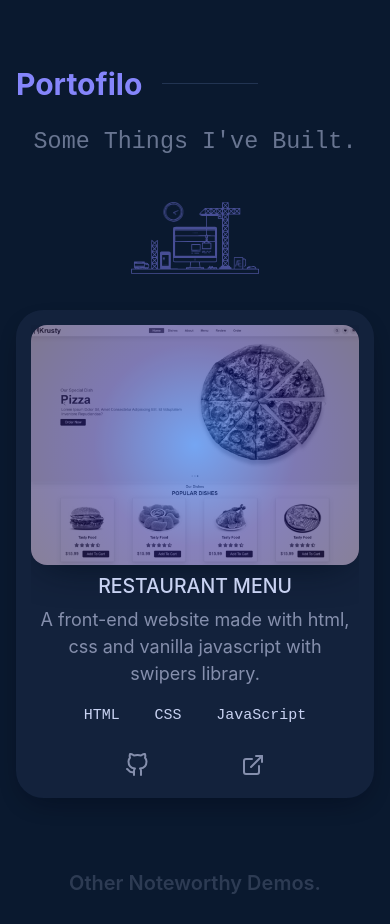
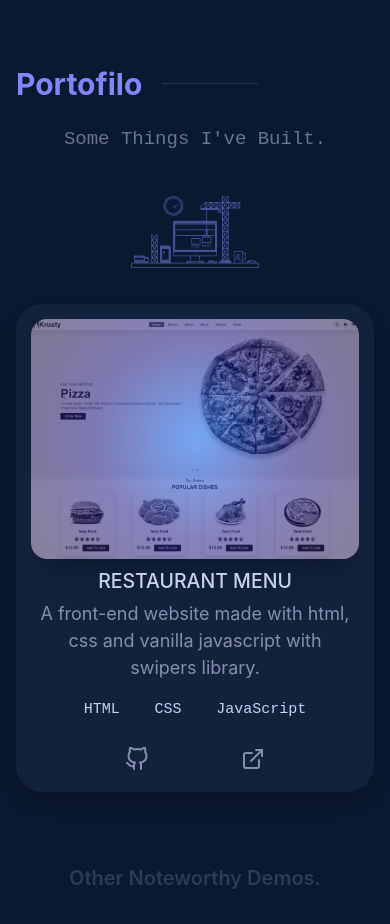
Before and after one commit to Goblo7/aes-portfolio, a React (Create React App) app: page / in a window 390 px wide. Shown: the part 2500-3424 px from the top of the page. Built offline with nearby package versions, Linux system fonts and the light colour scheme.

Commit message:
update v0.92

```diff
--- a/src/components/preloader/preloader.component.jsx
+++ b/src/components/preloader/preloader.component.jsx
@@ -42,7 +42,7 @@ const gobloLogoStyles = {
   },
 };
 
-export default function Preloader() {
+const Preloader = () => {
   return (
     <Box className={styles._hidden}>
       <SvgIcon sx={gobloLogoStyles}>
@@ -54,4 +54,6 @@ export default function Preloader() {
       </SvgIcon>
     </Box>
   );
-}
+};
+
+export default Preloader;
--- a/src/components/sections/section/portolio/portfolio-section.component.jsx
+++ b/src/components/sections/section/portolio/portfolio-section.component.jsx
@@ -47,7 +47,7 @@ const aboutProjectTitle = [
     color: layoutStyles.mainFontColor,
     fontWeight: "500",
     margin: "auto",
-    fontSize: `clamp(19px,6vw,27px)`,
+    fontSize: `clamp(19px,4vw,27px)`,
   },
   {
     fontSize: { lg: "10.5rem", md: "9rem", xs: "8rem" },
```
